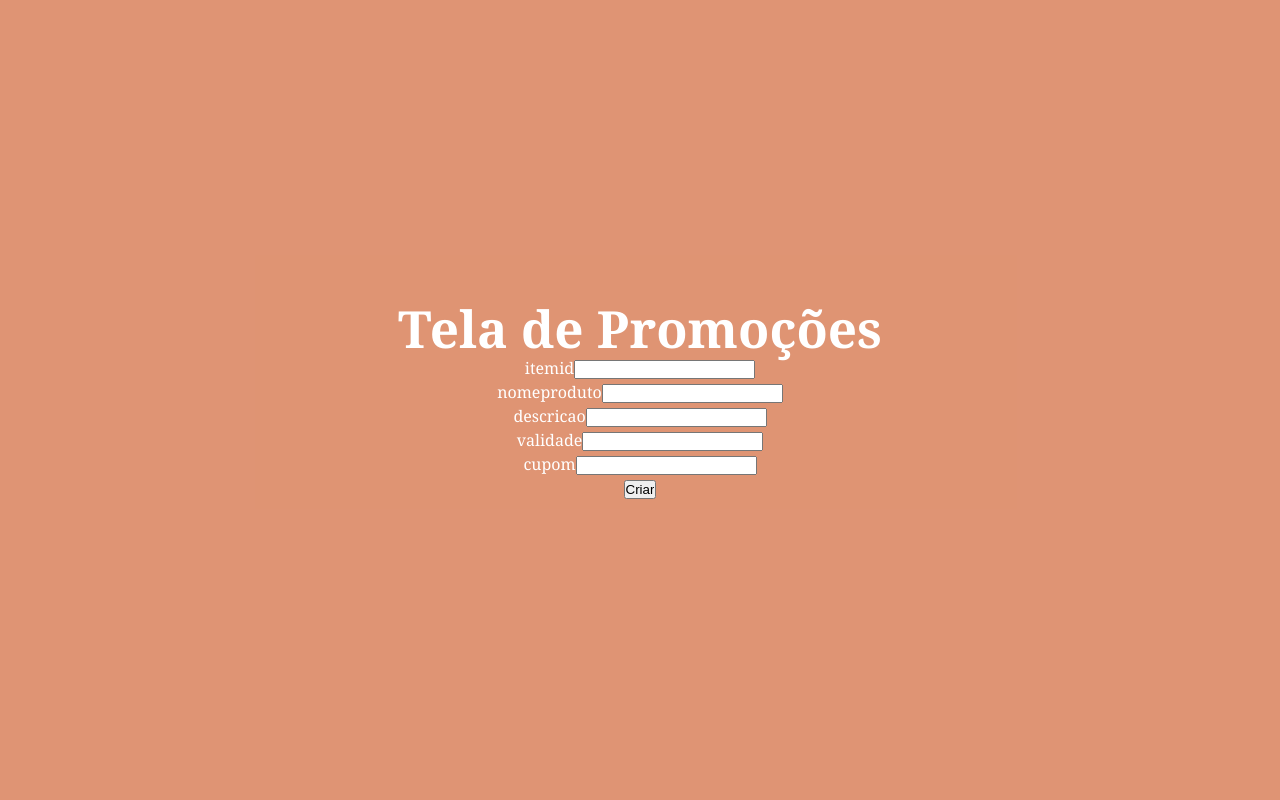
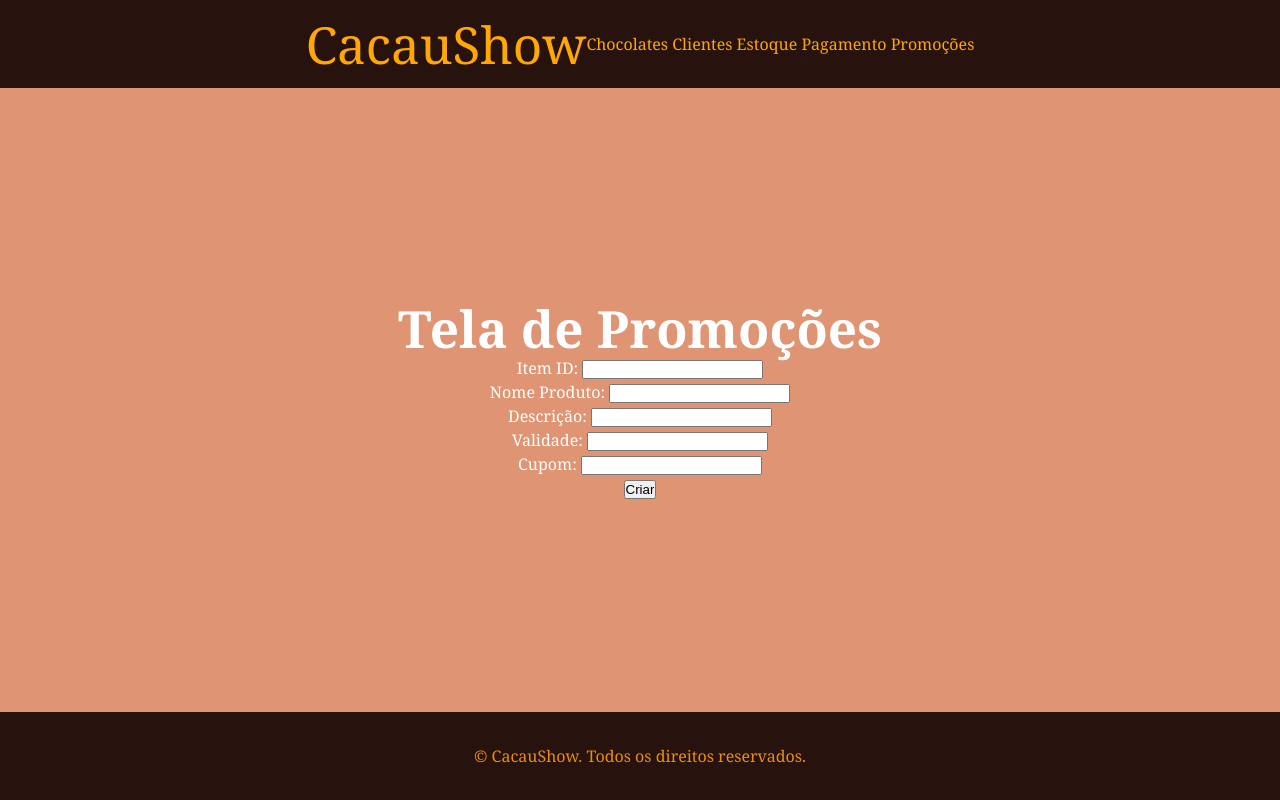
Before and after one commit to vitoriasiqueira/1022b-cacaushow-trabalho-front-end, a React (Vite) app: page /criacao-promocoes in a window 1280 px wide. Built offline with nearby package versions, Linux system fonts and the light colour scheme.

Commit message:
Atualizações

```diff
--- a/src/App.css
+++ b/src/App.css
@@ -13,7 +13,7 @@
   background: #27120e;
   color: #eb8f06;
   display: flex;
-  justify-content: center;
+  justify-content:center;
   align-items: center;
   height: 11vh;
   width: 100%;
--- a/src/componentes/cadastrochocolate/CadastroChocolate.tsx
+++ b/src/componentes/cadastrochocolate/CadastroChocolate.tsx
@@ -19,7 +19,7 @@
             preco: preco,
             imagem: imagem
         }
-        fetch("http://localhost:8000/chocolate",{
+        fetch("http://localhost:8000/chocolates",{
             method: "POST",
             headers: {
                 "Content-Type": "application/json"
@@ -56,23 +56,23 @@
             <h1>Tela Cadastro Chocolates</h1>
             <form onSubmit={handleForm}>
                 <div>
-                    <label htmlFor="id">id</label>
+                    <label htmlFor="id">ID: </label>
                     <input type="text" name="id" onChange={handleId} />
                 </div>
                 <div>
-                    <label htmlFor="nome">nome</label>
+                    <label htmlFor="nome">Nome: </label>
                     <input type="text" name="nome" onChange={handleNome} />
                 </div>
                 <div>
-                    <label htmlFor="descricao">descricao</label>
+                    <label htmlFor="descricao">Descrição: </label>
                     <input type="text" name="descricao" onChange={handleDescricao} />
                 </div>
                 <div>
-                    <label htmlFor="preco">preço</label>
+                    <label htmlFor="preco">Preço: </label>
                     <input type="text" name="preco" onChange={handlePreco} />
                 </div>
                 <div>
-                    <label htmlFor="imagem">imagem</label>
+                    <label htmlFor="imagem">Imagem: </label>
                     <input type="text" name="imagem" onChange={handleImagem}/>
                 </div>
                 <div>
--- a/src/componentes/cadastrocliente/CadastroCliente.tsx
+++ b/src/componentes/cadastrocliente/CadastroCliente.tsx
@@ -46,15 +46,15 @@
         <h1>Tela Cadastro Cliente</h1>
         <form onSubmit={handleForm}>
             <div>
-                <label htmlFor="clienteid">clienteid</label>
+                <label htmlFor="clienteid">Cliente ID: </label>
                 <input type="text" name="clienteId" onChange={handleClienteId}/>
             </div>
             <div>
-                <label htmlFor="nome">nome</label>
+                <label htmlFor="nome">Nome do Cliente: </label>
                 <input type="text" name="nome" onChange={handleNome}/>
             </div>
             <div>
-                <label htmlFor="cpf">cpf</label>
+                <label htmlFor="cpf">CPF: </label>
                 <input type="text" name="cpf" onChange={handleCPF}/>
             </div>
             <div>
--- a/src/componentes/cadastropagamento/CadastroPagamento.tsx
+++ b/src/componentes/cadastropagamento/CadastroPagamento.tsx
@@ -50,19 +50,19 @@
             <h1>Tela Cadastro Pagamento</h1>
             <form onSubmit={handleForm}>
                 <div>
-                    <label htmlFor="idpagamento">idpagamento</label>
+                    <label htmlFor="idpagamento">ID Pagamento: </label>
                     <input type="text" name="Idpagamento" onChange={handleIdpagamento} />
                 </div>
                 <div>
-                    <label htmlFor="formapag">formapag</label>
+                    <label htmlFor="formapag">Forma de Pagamento: </label>
                     <input type="text" name="formapag" onChange={handleFormapag} />
                 </div>
                 <div>
-                    <label htmlFor="descricao">descricao</label>
+                    <label htmlFor="descricao">Descrição: </label>
                     <input type="text" name="descricao" onChange={handleDescricao} />
                 </div>
                 <div>
-                <label htmlFor="valor">valor</label>
+                <label htmlFor="valor">Valor: </label>
                 <input type="text" name="valor" onChange={handleValor} />
                 </div>
                 <div>
--- a/src/componentes/criacaopromocoes/CriacaoPromocoes.tsx
+++ b/src/componentes/criacaopromocoes/CriacaoPromocoes.tsx
@@ -11,7 +11,7 @@
 
     function handleForm(event:FormEvent){
         event.preventDefault();
-        console.log("Criação de Promoções");
+        console.log("Criacao de Promoções");
         const promocoes = {
             idPromocao: idPromocao,
             titulo: titulo,
@@ -56,23 +56,23 @@
         <h1>Tela de Promoções</h1>
         <form onSubmit={handleForm}>
             <div>
-                <label htmlFor="itemid">itemid</label>
+                <label htmlFor="itemid">Item ID: </label>
                 <input type="text" name="Itemid" onChange={handleIdpromocao}/>
             </div>
             <div>
-                <label htmlFor="nomeproduto">nomeproduto</label>
+                <label htmlFor="nomeproduto">Nome Produto: </label>
                 <input type="text" name="nomeproduto" onChange={handleTitulo}/>
             </div>
             <div>
-                <label htmlFor="descricao">descricao</label>
+                <label htmlFor="descricao">Descrição: </label>
                 <input type="text" name="descricao" onChange={handleDescricao}/>
             </div>
             <div>
-                <label htmlFor="valiade">validade</label>
+                <label htmlFor="valiade">Validade: </label>
                 <input type="text" name="validade" onChange={handleValidade}/>
             </div>
             <div>
-                <label htmlFor="cupom">cupom</label>
+                <label htmlFor="cupom">Cupom: </label>
                 <input type="text" name="cupom" onChange={handleCupom}/>
                 </div>
                 <div>
--- a/src/componentes/gestaoestoque/GestaoEstoque.tsx
+++ b/src/componentes/gestaoestoque/GestaoEstoque.tsx
@@ -51,19 +51,19 @@
         <h1>Tela Gerenciar Estoque</h1>
         <form onSubmit={handleForm}>
             <div>
-                <label htmlFor="itemid">itemid</label>
+                <label htmlFor="itemid">Item ID: </label>
                 <input type="text" name="Itemid" onChange={handleItemid}/>
             </div>
             <div>
-                <label htmlFor="nomeproduto">nomeproduto</label>
+                <label htmlFor="nomeproduto">Nome do Produto: </label>
                 <input type="text" name="id" onChange={handleNomeProduto}/>
             </div>
             <div>
-                <label htmlFor="quantidade">descricao</label>
+                <label htmlFor="quantidade">Quantidade: </label>
                 <input type="text" name="quantidade" onChange={handleQuantidade}/>
             </div>
             <div>
-                <label htmlFor="localizacao">localizacao</label>
+                <label htmlFor="localizacao">Localização: </label>
                 <input type="text" name="localizacao" onChange={handleLocalizacao}/>
                 </div>
                 <div>
--- a/src/componentes/header.tsx
+++ b/src/componentes/header.tsx
@@ -4,14 +4,16 @@
     return (
         <>
             <header>
-                <h1>CacauShow</h1>
+                <h1>
+                    <Link to="/">CacauShow</Link>
+                    </h1>
                 <nav>
                     <ul>
-                        <Link to={"/cadastro-chocolate"}>Chocolates</Link>
-                        <Link to={"/cadastro-cliente"}>Clientes</Link>
-                        <Link to={"/gestao-estoque"}>Estoque</Link>
-                        <Link to={"/cadastro-pagamento"}>Pagamento</Link>
-                        <Link to={"/criacao-promocoes"}>Promoções</Link>
+                        <Link to={"/cadastro-chocolate"}> Chocolates </Link>
+                        <Link to={"/cadastro-cliente"}> Clientes </Link>
+                        <Link to={"/gestao-estoque"}> Estoque </Link>
+                        <Link to={"/cadastro-pagamento"}> Pagamento </Link>
+                        <Link to={"/criacao-promocoes"}> Promoções </Link>
                     </ul>
                 </nav>
             </header>
--- a/src/index.css
+++ b/src/index.css
@@ -19,7 +19,7 @@
   text-decoration: inherit;
 }
 a:hover {
-  color: brown;
+  color: white;
 }
 
 body {
```
Also changed, not shown: src/main.tsx (+31 -6 lines).
